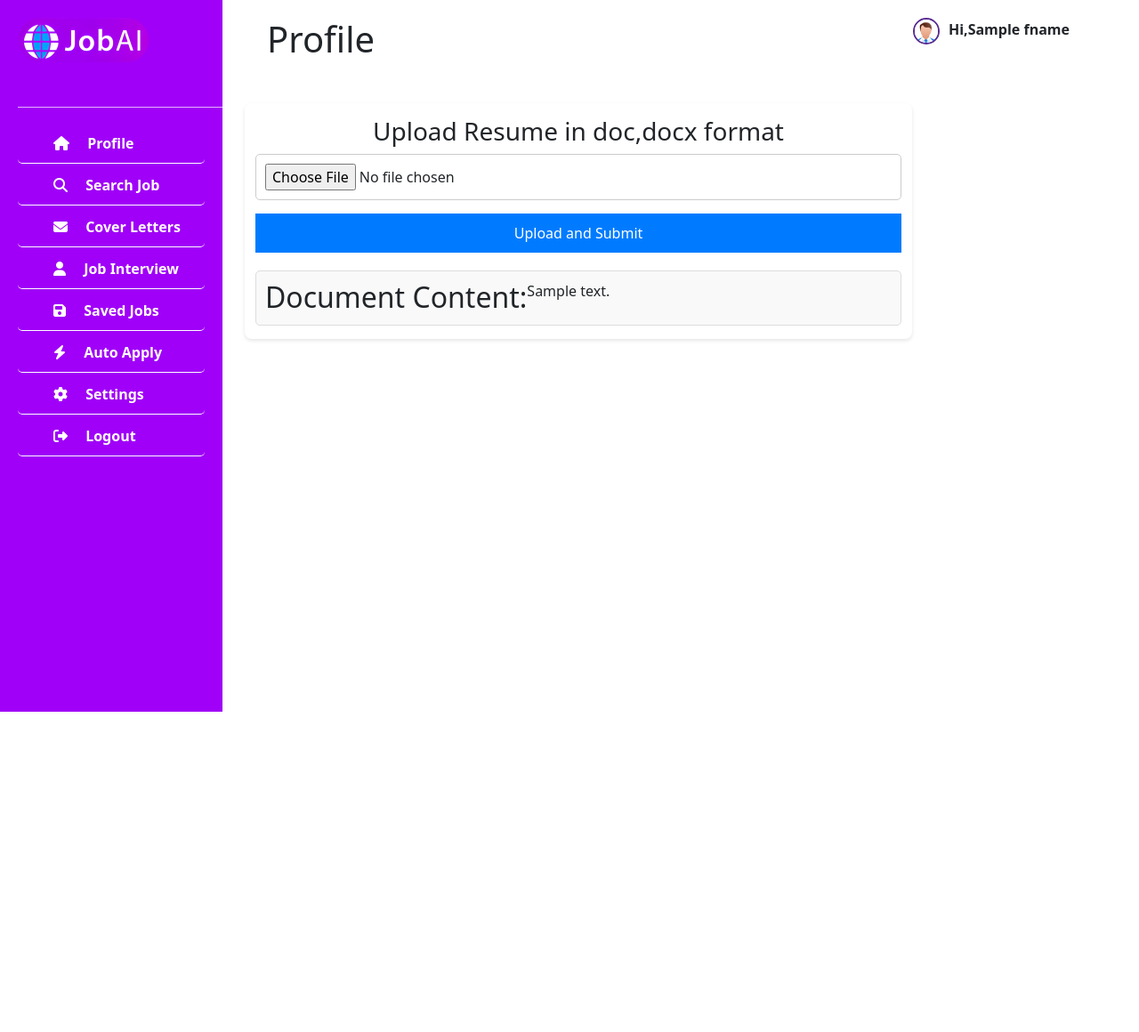
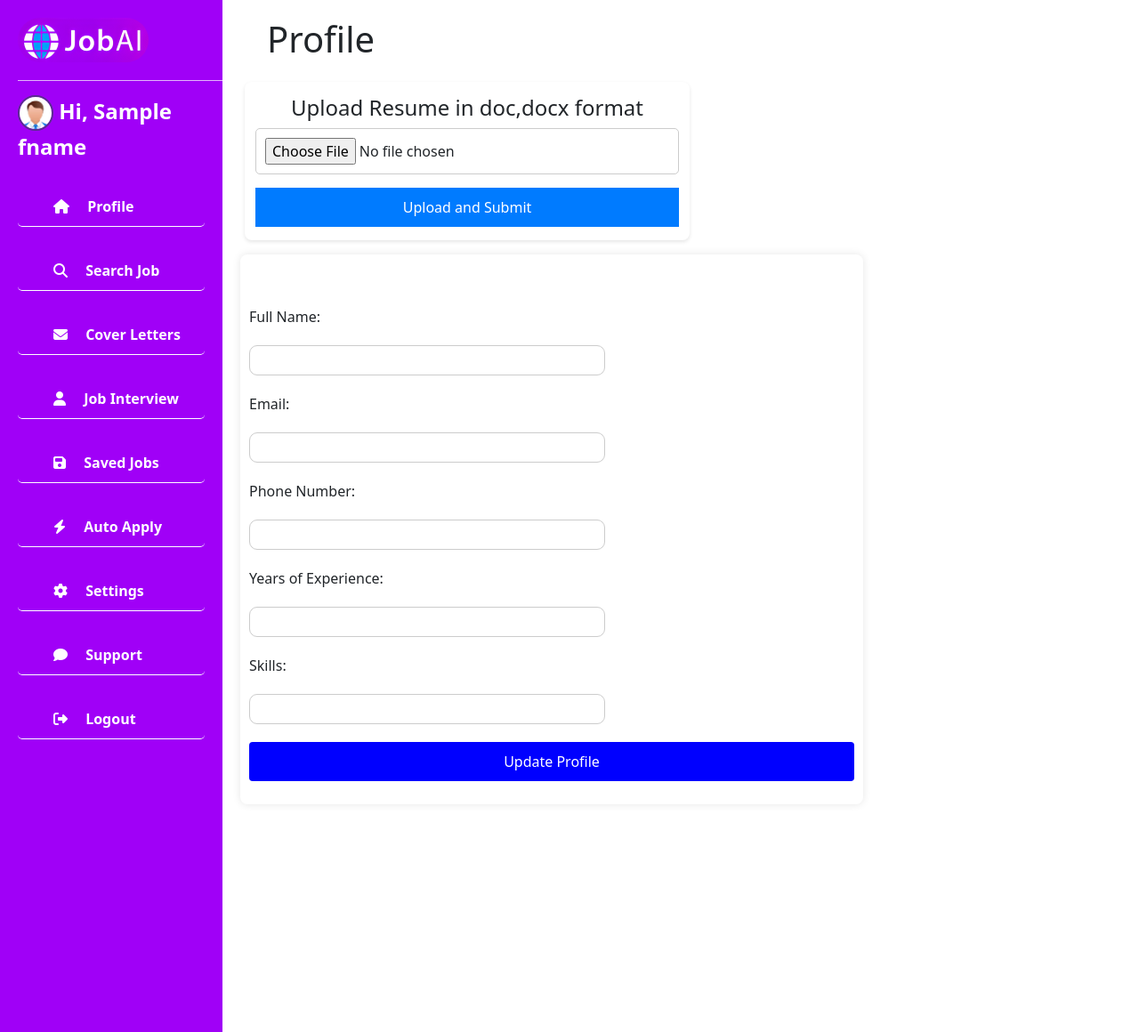
Before and after one commit to PrudhwiRaj1/JobAi, a Django app: template JobAi/JobAi_App/templates/home.html in a window 1280 px wide. Shown: the whole page at 89% size. Before the commit the page ends 800 px from the top, so only its background shows below. Run offline with Django 5.2, Linux system fonts and the light colour scheme; the template is opened without the code that fills it: most values are stand-ins (such as "Sample title", 1, 10 or a date in 2020); parts of the project's set-up code (start-up, migrations or seed data) failed here and were passed over; some libraries are stand-ins or nearby versions.

Commit message:
31st Commit

```diff
--- a/JobAi/JobAi/static/assets/css/home.css
+++ b/JobAi/JobAi/static/assets/css/home.css
@@ -10,7 +10,7 @@ body {
     background: rgb(160, 0, 247);
     color: white;
     padding: 20px;
-    height: 100vh;
+    height: 145vh;
 }
 
 .sidebar h2 {
@@ -89,7 +89,7 @@ h2 {
     height: 1px;
     background: white;
     opacity: 0.7;
-    margin-top: 50px;
+    margin-top: 20px;
     margin-right: 10px;
     width: 268px;
 }
@@ -97,6 +97,7 @@ h2 {
 .box {
     padding-top: 2px;
     border-radius: 5px;
+    margin-top: 25px;
     border-bottom: 1px white solid;
 }
 
@@ -141,7 +142,7 @@ header {
 }
 
 .active {
-    background-color: rgb(236, 175, 213);
+    background-color: rgb(160, 0, 247);
     color: white;
 }
 
@@ -187,11 +188,40 @@ button:hover {
 }
 
 .profile-pic1 {
-    width: 30px;
-    height: 30px;
+    width: 40px;
+    height: 40px;
     border-radius: 50%;
-    margin-right: 10px;
     object-fit: cover;
     border: 2px solid #5a2c91;
 
 }
+
+
+
+.container1 {
+    background: white;
+    padding: 10px;
+    border-radius: 8px;
+    box-shadow: 0 0 10px rgba(0, 0, 0, 0.1);
+    width: 700px;
+}
+.input1, select {
+    width: 400px;
+    padding: 4px;
+    margin: 5px 0;
+    border: 1px solid #ccc;
+    border-radius: 9px;
+}
+.button1 {
+    background: blue;
+    color: white;
+    flex: 1;
+    padding: 10px;
+    border: none;
+    width: 100%;
+    cursor: pointer;
+    border-radius: 4px;
+}
+.button1:hover {
+    background: darkblue;
+}
--- a/JobAi/JobAi/static/assets/css/search-job.css
+++ b/JobAi/JobAi/static/assets/css/search-job.css
@@ -48,6 +48,7 @@ table {
     width: 100%;
     border-collapse: collapse;
     margin-top: 50px;
+    margin-left: 15px;
   }
   .table-div
   {
--- a/JobAi/JobAi/static/assets/js/home.js
+++ b/JobAi/JobAi/static/assets/js/home.js
@@ -1,13 +1,14 @@
 document.addEventListener("DOMContentLoaded", function () {
-  const listItems = document.querySelectorAll("#menu li");
+  let savedTab = localStorage.getItem("activeTab");
+  if (savedTab) {
+      document.querySelector(`.box[href='${savedTab}']`)?.classList.add("active");
+  }
 
-  listItems.forEach(item => {
-      item.addEventListener("click", function () {
-          // Remove highlight from all items
-          listItems.forEach(li => li.classList.remove("highlight"));
-
-          // Add highlight to the clicked item
-          this.classList.add("highlight");
-      });
-    });
+  document.querySelectorAll(".box").forEach(link => {
+    link.addEventListener("click", function () {
+      document.querySelectorAll(".box").forEach(el => el.classList.remove("active"));
+      this.classList.add("active");
+      localStorage.setItem("activeTab", this.getAttribute("href"));
+    });
+  });
 });
--- a/JobAi/JobAi_App/templates/base.html
+++ b/JobAi/JobAi_App/templates/base.html
@@ -17,7 +17,9 @@
     <div class="sidebar">
    <a href="{%url 'index' %}"><img src="{%static 'images/JobAi2.png'%}" alt="JobAi" height="50px" style="border-radius: 25px;"></a>
         <hr class="divider">
-        <ul>
+        <div class="fw-bold fs-4"><img src="{%static 'images/profile.jpeg'%}" alt="" class="profile-pic1">  Hi, {{ fname }}</div>
+
+        <ul class="mt-4">
             <div class="box" onclick="select(this)">
                <a href="{%url 'home'%}" class="nav-link fw-bold"><li><i class="fa-solid fa-home"></i> &emsp;Profile</li></a>
             </div>
@@ -40,6 +42,9 @@
                 <a href="#Settings" class="nav-link fw-bold"><li><i class="fa-solid fa-gear"></i> &emsp;Settings</li></a>
             </div>
             <div class="box" onclick="select(this)">
+                <a href="#Support" class="nav-link fw-bold"><li><i class="fa-solid fa-comment"></i> &emsp;Support</li></a>
+            </div>
+            <div class="box" onclick="select(this)">
                 <a href="{%url 'login'%}" class="nav-link fw-bold"><li><i class="fas fa-sign-out-alt"></i> &emsp;Logout
                 </li></a>
             </div>
--- a/JobAi/JobAi_App/templates/home.html
+++ b/JobAi/JobAi_App/templates/home.html
@@ -4,22 +4,37 @@
 
 <div class="main-content">
 
-    <h2 id="profile">Profile</h2><span style="float: right;" class="fw-bold mx-5"><img src="{%static 'images/profile.jpeg'%}" alt="" class="profile-pic1">Hi,{{ fname }}</span><br>
-        <br>
+    <h2 id="profile">Profile</h2><br><br>
 
-        <div class="container w-75 mt-5" style="margin-right: 250px;margin-left: 25px;">
-            <h3 class="text-center">Upload Resume in doc,docx format</h3>
+    <div class="container w-50 mt-4" style="margin-right: 250px;margin-left: 25px;">
+        <h4 class="text-center">Upload Resume in doc,docx format</h4>
         <form method="POST" enctype="multipart/form-data" action="{% url 'read_word_document' %}">
             {% csrf_token %}
+
             <input type="file" name="word_file" accept=".doc,.docx" required>
             <button type="submit">Upload and Submit</button>
         </form>
 
-            {% if content %}
+        <!-- {% if content %}
             <div class="content">
                 <h2>Document Content:</h2>
-                <p>{{ content }}</p>
+                <p class="mt-4">{{ content }}</p>
             </div>
-            {% endif %}
+            {% endif %} -->
+    </div>
+    <div class="container1 mt-3" style="margin-left: 20px;">
+        <form action="" method="POST" enctype="multipart/form-data" class="mt-5">
+            <label for="name">Full Name:</label><span><input type="text" id="name" name="name" class="input1" required></span>
+
+            <label for="email">Email:</label><input type="email" id="email" name="email" class="input1" required>
+
+            <label for="phone">Phone Number:</label><input type="text" id="phone" name="phone"  class="input1" required>
+
+            <label for="experience">Years of Experience:</label><input type="number" id="experience" name="experience" class="input1" required>
+
+            <label for="skills">Skills:</label><input type="text" id="skills" name="skills" class="input1" required>
+
+            <button class="button1 mb-3" type="submit">Update Profile</button>
+        </form>
     </div>
     {%endblock%}
--- a/JobAi/JobAi_App/templates/search-job.html
+++ b/JobAi/JobAi_App/templates/search-job.html
@@ -12,14 +12,14 @@
 <body>
 
     <div class="main-content">
-        <h2 id="search-job">Search Job</h1>  <span style="float: right;" class="fw-bold mx-5"><img src="{%static 'images/profile.jpeg'%}" alt="" class="profile-pic1">Hi,{{ fname }}</span>
+        <h2 id="search-job">Search Job</h1>
             <br><br>
             <div class="search-container mt-4">
                 <input type="text" placeholder="Search..." />
                 <button><i class="fas fa-search"></i></button>
             </div>
 
-            <div class="table-responsive table-container border mt-5">
+            <div class="table-responsive border mt-5">
                 <table class="table table-striped table-hover">
                     <thead class="table-dark">
                         <tr>
--- a/JobAi/JobAi_App/urls.py
+++ b/JobAi/JobAi_App/urls.py
@@ -8,11 +8,11 @@ from .views import read_word_document
 urlpatterns = [
 
     path('',views.main,name="index"),
-    path('dashboard/',views.home,name="home"),
+    path('profile/',views.home,name="home"),
     path('upload/', read_word_document, name='read_word_document'),
     path('login/',views.login,name="login"),
     path('base/',views.base,name="base"),
-    path('dashboard/search-job/',views.search_job,name='search-job'),
+    path('search-job/',views.search_job,name='search-job'),
     path('Register/',views.Register,name='Register'),
     path('Forgot Password/',views.Forgot_pwd,name='Forgot Password')
 ]
```
Lines whose indentation alone changed are shown as unchanged.
